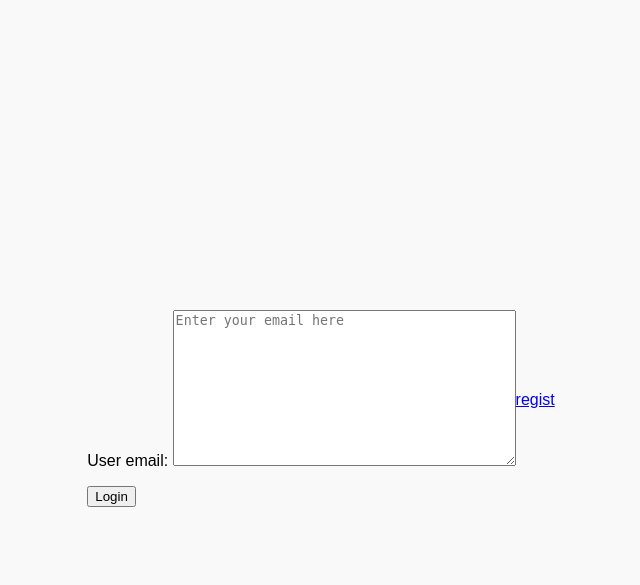
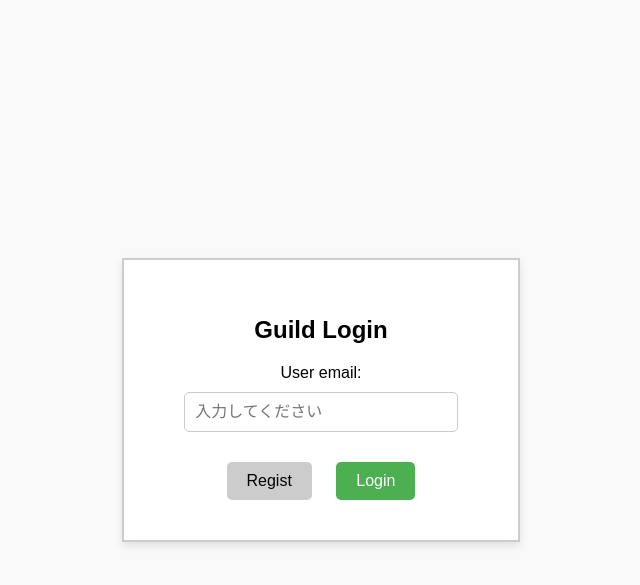
Before and after one commit to takaki-maeda-99/Tiboard, a Django app: page /auth/ in a window 1280 px wide. Shown: the top 585 px of the page, without its empty margins (319-959 px from the left). Run offline with Django 5.2, Linux system fonts and the light colour scheme; data comes from the database, SQL or seed files in the repository; both versions use the stored data as it was after the commit.

Commit message:
login_muripo

```diff
--- a/dash_board/forms.py
+++ b/dash_board/forms.py
@@ -3,11 +3,11 @@ from task_board.models import User
 
 class EmailForm(forms.ModelForm):
     class Meta:
-        model = User
-        fields = ['user_email']  # コメント内容のみを入力
+        model = User  # Userモデルに適応
+        fields = ['user_email']  # 'user_email' フィールドのみをフォームに表示
         widgets = {
-            'user_email': forms.Textarea(attrs={
+            'user_email': forms.EmailInput(attrs={
                 'class': 'form-control',
-                'placeholder': 'Enter your email here',
-                }),
+                'placeholder': '入力してください'
+            }),
         }
--- a/templates/dash_board/login.html
+++ b/templates/dash_board/login.html
@@ -64,12 +64,17 @@
 </head>
 
 <body>
-    <form action="" method="post">
-        {% csrf_token %}
-        {{ form.as_p }}
-        <input type="submit" value="Login">
-    </form>
-    <a href="{% url 'dash_board:auth' %}?regist=true"">regist</a>
+    <div class="login-container">
+        <h1>Guild Login</h1>
+        <form action="" method="post">
+            {% csrf_token %}
+            {{ form.as_p }}
+            <div class="button-container">
+                <button class="register" href="{% url 'dash_board:auth' %}?regist=true">Regist</button>
+                <button type="submit" class="login">Login</button>
+            </div>
+        </form>
+    </div>
 </body>
 
 </html>
```
Also changed, not shown: dash_board/views.py (+0 -35 lines), db.sqlite3.
